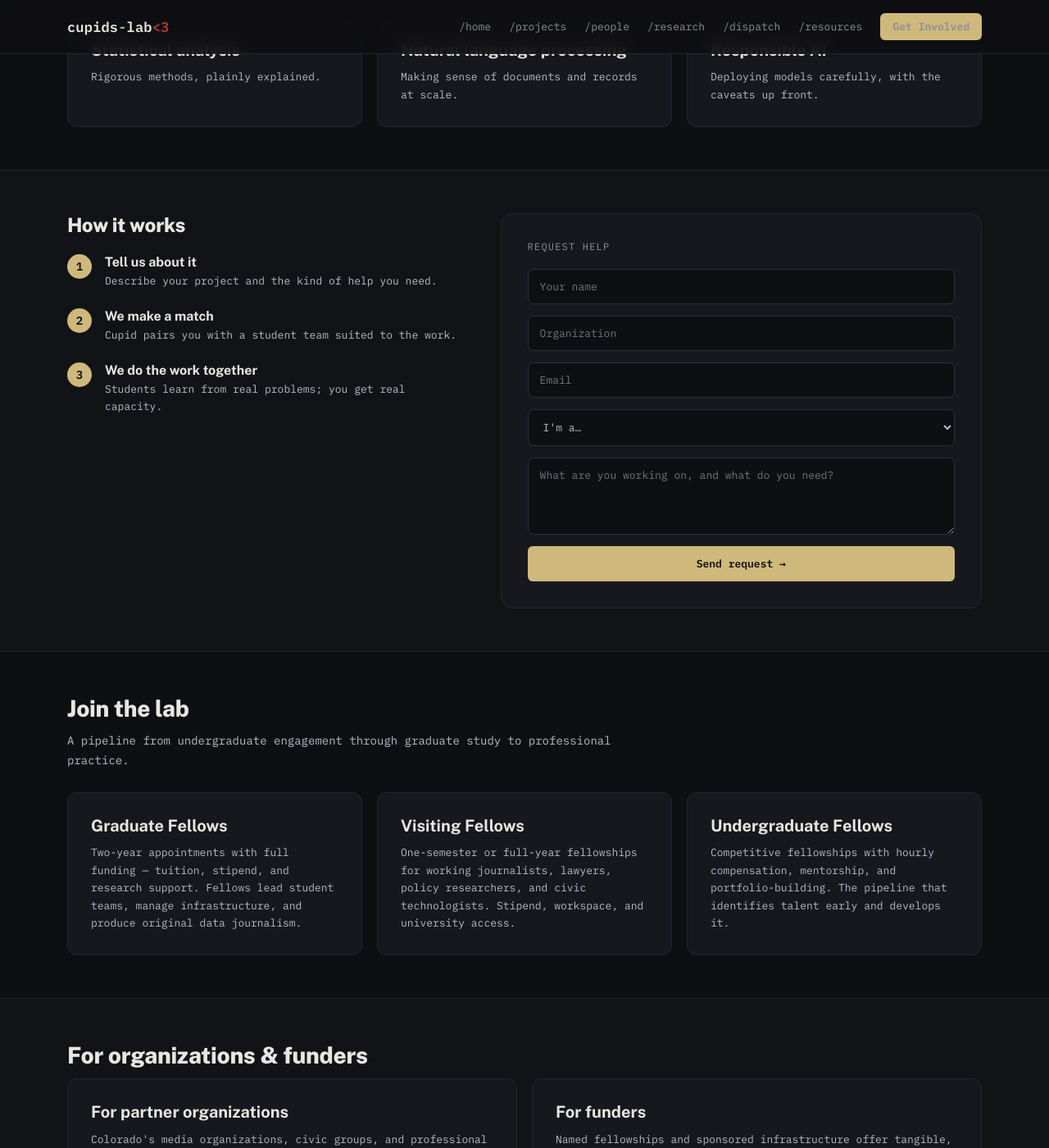
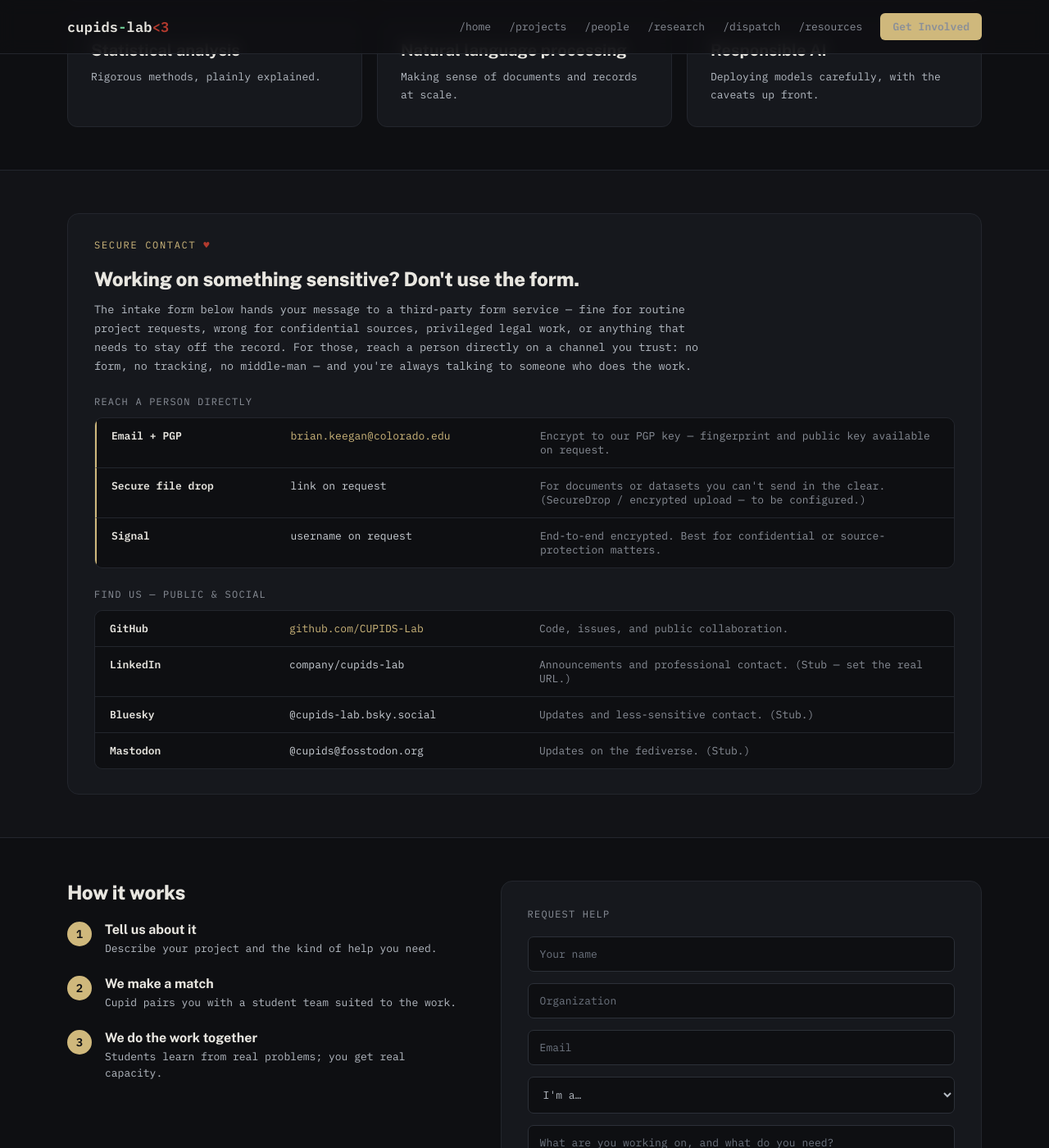
Before and after one commit to CUPIDS-Lab/cupids-lab.github.io, a Jekyll site: the page built from _pages/get-involved.md, in a window 1280 px wide and 1400 px high, scrolled down 654 px. Shown: the whole window at 82% size. Built offline with Jekyll 4.4.1, drawn with Linux system fonts in a browser that asks for light colours.

Commit message:
Add metadata-driven secure-contact callout on Get Involved
Adapts the "secure contact, not a web form" pattern: a callout on Get Involved
emphasizes that sensitive/source/privileged matters should bypass the intake
form and reach a person directly, then lists the channels.

- Fully metadata-driven: copy (eyebrow/heading/lead) and channel groups live
  in _data/contact.yml; _includes/components/secure_contact.html renders them
  generically (a `secure` section type; no hard-coded copy in the HTML).
- Channels stubbed for: Email + PGP, secure file drop, Signal, GitHub,
  LinkedIn, Bluesky, Mastodon — placeholders to fill with real handles.
- Original wording (not copied from the reference site).

Build clean; html-proofer passes (23 pages).

```diff
--- /dev/null
+++ b/_data/contact.yml
@@ -0,0 +1,43 @@
+# Secure-contact callout — fully metadata-driven (rendered by
+# _includes/components/secure_contact.html). Copy lives here, not in HTML.
+# Channels are STUBS: replace placeholder handles/links with real ones before
+# publicizing them. A group flagged `secure: true` gets the accent treatment.
+eyebrow: "Secure contact"
+heading: "Working on something sensitive? Don't use the form."
+lead: >-
+  The intake form below hands your message to a third-party form service —
+  fine for routine project requests, wrong for confidential sources,
+  privileged legal work, or anything that needs to stay off the record. For
+  those, reach a person directly on a channel you trust: no form, no tracking,
+  no middle-man — and you're always talking to someone who does the work.
+
+groups:
+  - label: "Reach a person directly"
+    secure: true
+    channels:
+      - label: "Email + PGP"
+        value: "brian.keegan@colorado.edu"
+        note: "Encrypt to our PGP key — fingerprint and public key available on request."
+        href: "mailto:brian.keegan@colorado.edu"
+      - label: "Secure file drop"
+        value: "link on request"
+        note: "For documents or datasets you can't send in the clear. (SecureDrop / encrypted upload — to be configured.)"
+      - label: "Signal"
+        value: "username on request"
+        note: "End-to-end encrypted. Best for confidential or source-protection matters."
+
+  - label: "Find us — public & social"
+    channels:
+      - label: "GitHub"
+        value: "github.com/CUPIDS-Lab"
+        note: "Code, issues, and public collaboration."
+        href: "https://github.com/CUPIDS-Lab"
+      - label: "LinkedIn"
+        value: "company/cupids-lab"
+        note: "Announcements and professional contact. (Stub — set the real URL.)"
+      - label: "Bluesky"
+        value: "@cupids-lab.bsky.social"
+        note: "Updates and less-sensitive contact. (Stub.)"
+      - label: "Mastodon"
+        value: "@cupids@fosstodon.org"
+        note: "Updates on the fediverse. (Stub.)"
--- /dev/null
+++ b/_includes/components/secure_contact.html
@@ -0,0 +1,26 @@
+{%- comment -%}
+  Secure-contact callout — rendered entirely from metadata. Source is
+  `include.data` (a dotted _data path, default "contact"): { eyebrow, heading,
+  lead, groups: [ { label, secure, channels: [ {label,value,note,href} ] } ] }.
+  No copy is hard-coded here.
+{%- endcomment -%}
+{%- assign key = include.data | default: 'contact' -%}
+{%- assign c = key | site_data -%}
+<div class="secure">
+  {%- if c.eyebrow %}<div class="kicker kicker--gold">{{ c.eyebrow }} <span class="heart">&#9829;</span></div>{% endif -%}
+  {%- if c.heading %}<h2 class="secure__h">{{ c.heading }}</h2>{% endif -%}
+  {%- if c.lead %}<p class="secure__lead">{{ c.lead }}</p>{% endif -%}
+
+  {%- for g in c.groups %}
+  {%- if g.label %}<div class="secure__subhead">{{ g.label }}</div>{% endif %}
+  <div class="secure__list">
+    {%- for ch in g.channels %}
+    <div class="secure__row{% if g.secure %} secure__row--key{% endif %}">
+      <span class="secure__label{% if g.secure %} gold{% endif %}">{{ ch.label }}</span>
+      <span class="secure__value">{% if ch.href %}<a href="{{ ch.href }}"{% if ch.href contains '://' %} rel="noopener"{% endif %}>{{ ch.value }}</a>{% else %}{{ ch.value }}{% endif %}</span>
+      <span class="secure__note">{{ ch.note }}</span>
+    </div>
+    {%- endfor %}
+  </div>
+  {%- endfor %}
+</div>
--- a/_layouts/page.html
+++ b/_layouts/page.html
@@ -103,6 +103,9 @@ layout: default
       <div>{% include forms/subscribe.html %}</div>
     </div>
 
+  {%- when 'secure' -%}
+    {% include components/secure_contact.html data=s.data %}
+
   {%- when 'helpdesk' -%}
     <div class="split split--desk">
       <div>{% include components/steps.html steps=site.data.helpdesk_steps %}</div>
--- a/_pages/get-involved.md
+++ b/_pages/get-involved.md
@@ -17,6 +17,7 @@ sections:
       - { title: "Statistical analysis", body: "Rigorous methods, plainly explained." }
       - { title: "Natural language processing", body: "Making sense of documents and records at scale." }
       - { title: "Responsible AI", body: "Deploying models carefully, with the caveats up front." }
+  - { type: secure, data: contact }
   - { type: helpdesk }
   - type: cards
     heading: "Join the lab"
--- a/assets/css/style.css
+++ b/assets/css/style.css
@@ -423,6 +423,34 @@ textarea.field { resize: vertical; }
 .article blockquote { border-left: 3px solid var(--gold); margin: 0 0 18px; padding: 4px 0 4px 18px; color: var(--ink-muted); }
 
 /* ============================================================
+   SECURE CONTACT CALLOUT
+   ============================================================ */
+.secure { background: var(--bg-card); border: 1px solid var(--line); border-radius: 14px; padding: 30px 32px; }
+.secure__h { font-weight: 800; font-size: 24px; letter-spacing: -0.01em; margin: 8px 0 12px; }
+.secure__lead { font-family: var(--mono); font-size: 13.5px; line-height: 1.7; color: var(--ink-muted); margin: 0 0 24px; max-width: 760px; }
+.secure__subhead { font-family: var(--mono); font-size: 12px; letter-spacing: 0.1em; text-transform: uppercase; color: var(--ink-dim); margin: 0 0 12px; }
+.secure__list { border: 1px solid var(--line); border-radius: 10px; overflow: hidden; margin-bottom: 24px; }
+.secure__list:last-child { margin-bottom: 0; }
+.secure__row {
+  display: grid; grid-template-columns: 0.7fr 1fr 1.7fr; gap: 18px;
+  padding: 13px 18px; background: var(--bg); border-top: 1px solid var(--line);
+  font-family: var(--mono); font-size: 13px; align-items: baseline;
+}
+.secure__row:first-child { border-top: none; }
+.secure__row--key { border-left: 2px solid var(--gold); }
+.secure__label { font-weight: 600; color: var(--ink); }
+.secure__value { color: var(--ink-soft); word-break: break-word; }
+.secure__value a { color: var(--gold); }
+.secure__value a:hover { text-decoration: underline; }
+.secure__note { color: var(--ink-dim); }
+
+@media (max-width: 640px) {
+  .secure { padding: 22px 20px; }
+  .secure__row { grid-template-columns: 1fr; gap: 4px; }
+  .secure__row--key { padding-left: 16px; }
+}
+
+/* ============================================================
    FOOTER
    ============================================================ */
 .footer { background: var(--bg-foot); }
```
